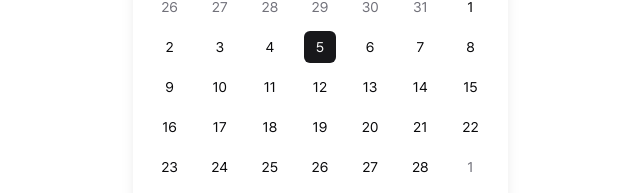
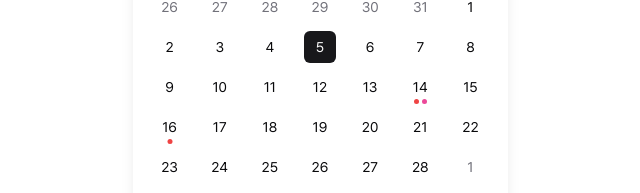
Before and after one commit to GEUNNN/shb-archive, a Next.js app: page / in a window 1280 px wide. Shown: the part 145-338 px from the top of the page, without its empty margins (320-960 px from the left). Built offline with nearby package versions, Linux system fonts and the light colour scheme.

Commit message:
[SHBA-18] feat: add styling to the modifiers

```diff
--- a/src/app/home/components/calendar.tsx
+++ b/src/app/home/components/calendar.tsx
@@ -2,17 +2,25 @@
 
 import React, { FC, useState } from "react";
 import { Calendar as CalendarComponent } from "@/components/ui/calendar";
+import { Matcher } from "react-day-picker";
 
 const Calendar: FC = () => {
   const [date, setDate] = useState<Date | undefined>(new Date());
+  const photoDays: Matcher = [new Date("2025-02-14"), new Date("2025-02-16")];
+  const videoDays: Matcher = [new Date("2025-02-14")];
 
   return (
     <div className="flex">
       <CalendarComponent
+        className="w-full"
         mode="single"
         selected={date}
         onSelect={setDate}
-        className="w-full"
+        modifiers={{ photo: photoDays, video: videoDays }}
+        modifiersClassNames={{
+          photo: "photo",
+          video: "video",
+        }}
       />
     </div>
   );
--- a/src/components/ui/calendar.tsx
+++ b/src/components/ui/calendar.tsx
@@ -45,8 +45,15 @@ function Calendar({
         ),
         day: cn(
           buttonVariants({ variant: "ghost" }),
-          "h-8 w-8 p-0 font-normal aria-selected:opacity-100"
+          "h-8 w-8 p-0 font-normal relative aria-selected:opacity-100",
+          // Single Dots
+          "[&.photo:not(.video)]:after:absolute [&.photo:not(.video)]:after:bottom-[-1px] [&.photo:not(.video)]:after:left-1/2 [&.photo:not(.video)]:after:transform [&.photo:not(.video)]:after:-translate-x-1/2 [&.photo:not(.video)]:after:w-[5px] [&.photo:not(.video)]:after:h-[5px] [&.photo:not(.video)]:after:bg-red-500 [&.photo:not(.video)]:after:rounded-full",
+          "[&.video:not(.photo)]:before:content-[''] [&.video:not(.photo)]:before:absolute [&.video:not(.photo)]:before:bottom-[-1px] [&.video:not(.photo)]:before:left-1/2 [&.video:not(.photo)]:before:transform [&.video:not(.photo)]:before:-translate-x-1/2 [&.video:not(.photo)]:before:w-[5px] [&.video:not(.photo)]:before:h-[5px] [&.video:not(.photo)]:before:bg-pink-500 [&.video:not(.photo)]:before:rounded-full",
+          // Paired Dots
+          "[&.photo.video]:after:content-[''] [&.photo.video]:after:absolute [&.photo.video]:after:bottom-[-1px] [&.photo.video]:after:left-1/2 [&.photo.video]:after:transform [&.photo.video]:after:-translate-x-[6px] [&.photo.video]:after:w-[5px] [&.photo.video]:after:h-[5px] [&.photo.video]:after:bg-red-500 [&.photo.video]:after:rounded-full",
+          "[&.video.photo]:before:content-[''] [&.video.photo]:before:absolute [&.video.photo]:before:bottom-[-1px] [&.video.photo]:before:left-1/2 [&.video.photo]:before:transform [&.video.photo]:before:translate-x-[2px] [&.video.photo]:before:w-[5px] [&.video.photo]:before:h-[5px] [&.video.photo]:before:bg-pink-500 [&.video.photo]:before:rounded-full"
         ),
+
         day_range_start: "day-range-start",
         day_range_end: "day-range-end",
         day_selected:
```
